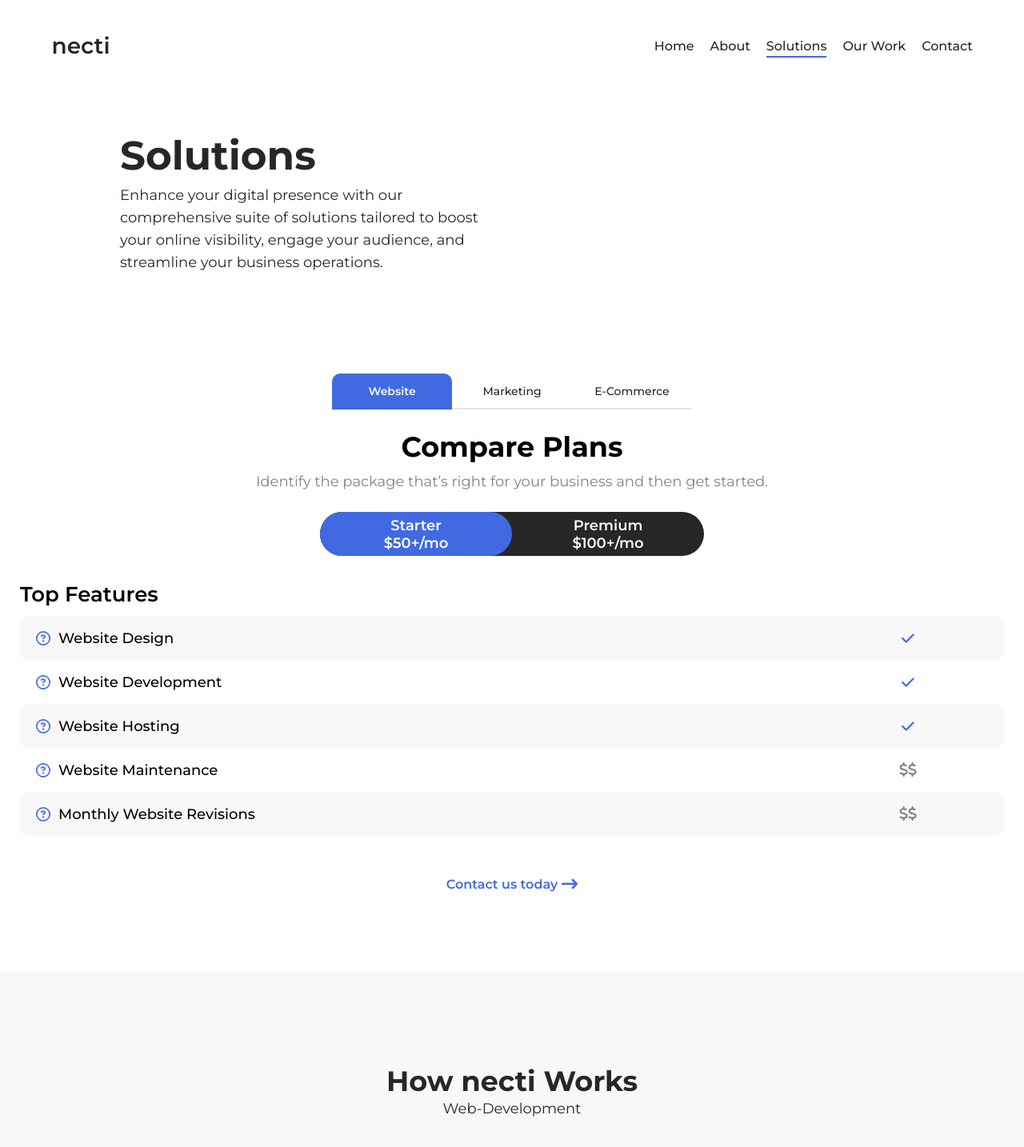
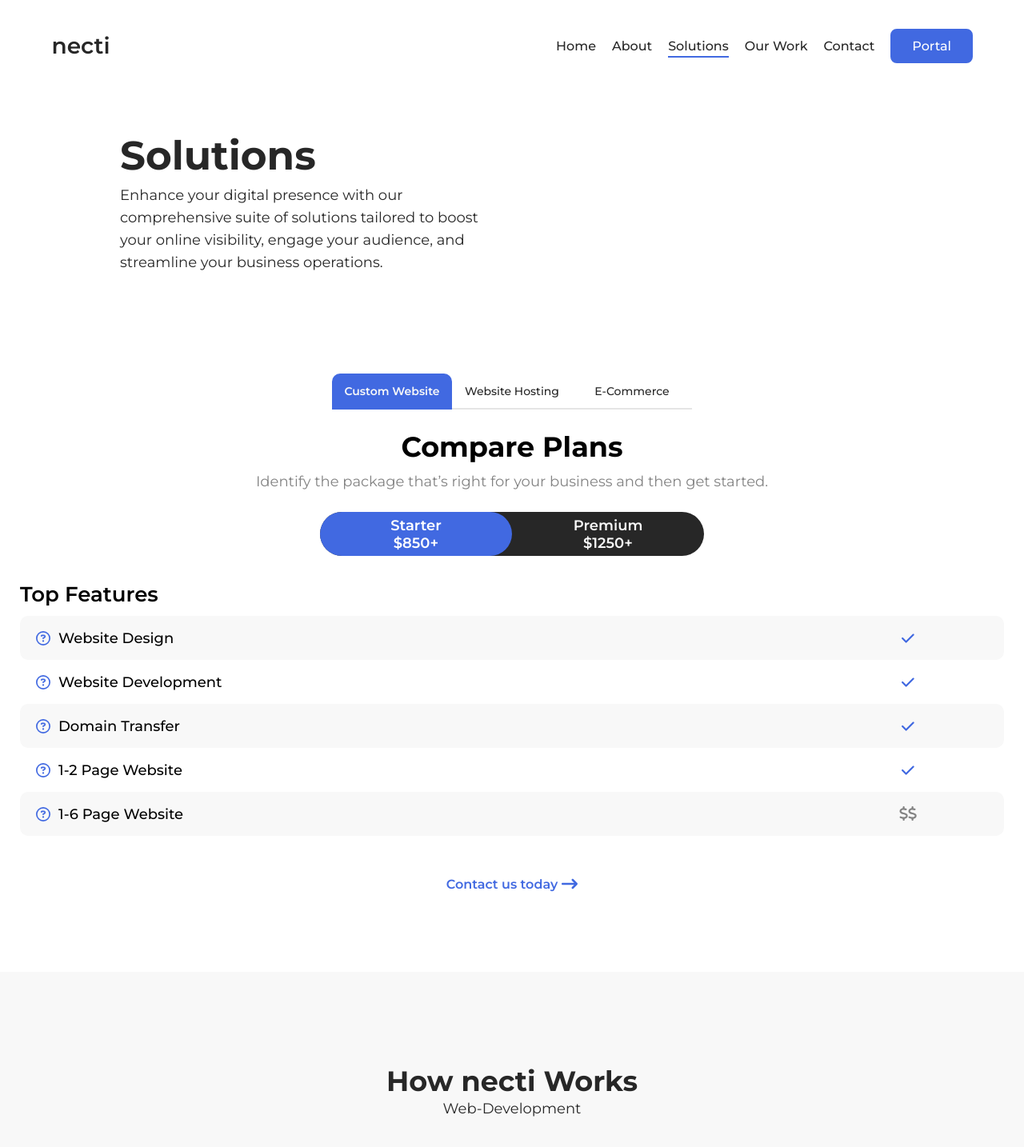
Before and after one commit to necti-inc/necti-web, a Next.js app: page /solutions in a window 1280 px wide. Shown: the top 1434 px of the page at 80% size. Built offline with nearby package versions, Linux system fonts and the light colour scheme.

Commit message:
Added Portal button, and adjusted solutions page

```diff
--- a/src/components/navigation-navbar/Navbar.jsx
+++ b/src/components/navigation-navbar/Navbar.jsx
@@ -147,6 +147,18 @@ const Navbar = () => {
             </Link>
           </button>
         ))}
+        <a
+          style={{
+            backgroundColor: theme.primaryColor,
+            borderColor: theme.primaryColor,
+            color: theme.white,
+          }}
+          className={style.headerButton}
+          href={"https://billing.stripe.com/p/login/9AQ165a5p6Qs01i288"}
+          target={"_blank"}
+        >
+          <p>Portal</p>
+        </a>
       </div>
       {isMenuOpen && (
         <div
@@ -169,6 +181,18 @@ const Navbar = () => {
               {/*</Link>*/}
             </button>
           ))}
+          <a
+            style={{
+              backgroundColor: theme.primaryColor,
+              borderColor: theme.primaryColor,
+              color: theme.white,
+            }}
+            className={style.headerButton}
+            href={"https://billing.stripe.com/p/login/9AQ165a5p6Qs01i288"}
+            target={"_blank"}
+          >
+            <p>Portal</p>
+          </a>
         </div>
       )}
     </div>
--- a/src/components/navigation-navbar/navbar.module.css
+++ b/src/components/navigation-navbar/navbar.module.css
@@ -56,6 +56,20 @@
   height: 23px;
 }
 
+.headerButton {
+  border-radius: 8px;
+  padding: 10px 25px;
+  font-size: 16px;
+  font-weight: 500;
+  border: 2.5px solid;
+}
+
+.headerButton:hover {
+  color: #4169E1 !important;
+  background-color: #FFFFFF !important;
+  transition: background-color 0.3s, color 0.3s;
+}
+
 
 /* Mobile styles */
 @media (max-width: 768px) {
@@ -70,6 +84,17 @@
     font-size: 24px; /* Adjust the size as needed */
     cursor: pointer;
   }
+
+  .headerButton {
+    border-radius: 8px;
+    padding: 15px 25px;
+    font-size: 16px;
+    font-weight: 500;
+    border: 2.5px solid;
+    width: 90%;
+    text-align: center;
+    margin-top: 20px;
+  }
 }
 
 /* Desktop styles */
--- a/src/sections/section-solution-packages/SectionSolutionPackages.jsx
+++ b/src/sections/section-solution-packages/SectionSolutionPackages.jsx
@@ -28,9 +28,9 @@ function SectionSolutionPackages() {
   const [activePackageList, setActivePackageList] = useState([
     ["Website Design", theme.lightGrey, faCheck, faCheck],
     ["Website Development", theme.white, faCheck, faCheck],
-    ["Website Hosting", theme.lightGrey, faCheck, faCheck],
-    ["Website Maintenance", theme.white, faDollarSign, faCheck],
-    ["Monthly Website Revisions", theme.lightGrey, faDollarSign, faCheck],
+    ["Domain Transfer", theme.lightGrey, faCheck, faCheck],
+    ["1-2 Page Website", theme.white, faCheck, faCheck],
+    ["1-6 Page Website", theme.lightGrey, faDollarSign, faCheck],
     // ["Customer Portal", theme.white, faDollarSign, faCheck],
     // [
     //   "4-6 Website Changes Per Month",
@@ -63,8 +63,8 @@ function SectionSolutionPackages() {
   const [activeHowItWorksTitle, setActiveHowItWorksTitle] =
     useState("Web-Development");
 
-  const [activePriceOne, setActivePriceOne] = useState("$50+/mo");
-  const [activePriceTwo, setActivePriceTwo] = useState("$100+/mo");
+  const [activePriceOne, setActivePriceOne] = useState("$850+");
+  const [activePriceTwo, setActivePriceTwo] = useState("$1250+");
   const [activePriceThree, setActivePriceThree] = useState(null);
 
   const [activeTitleOne, setActiveTitleOne] = useState("Starter");
@@ -108,7 +108,7 @@ function SectionSolutionPackages() {
   ]);
 
   function buttonClick(title) {
-    if (title === "Website") {
+    if (title === "Custom Website") {
       setActiveColorWeb([
         theme.primaryColor,
         theme.lightGrey,
@@ -121,9 +121,9 @@ function SectionSolutionPackages() {
       setActivePackageList([
         ["Website Design", theme.lightGrey, faCheck, faCheck],
         ["Website Development", theme.white, faCheck, faCheck],
-        ["Website Hosting", theme.lightGrey, faCheck, faCheck],
-        ["Website Maintenance", theme.white, faDollarSign, faCheck],
-        ["Monthly Website Revisions", theme.lightGrey, faDollarSign, faCheck],
+        ["Domain Transfer", theme.lightGrey, faCheck, faCheck],
+        ["1-2 Page Website", theme.white, faCheck, faCheck],
+        ["1-6 Page Website", theme.lightGrey, faDollarSign, faCheck],
         // ["Customer Portal", theme.white, faDollarSign, faCheck],
         // [
         //   "4-6 Website Changes Per Month",
@@ -134,11 +134,11 @@ function SectionSolutionPackages() {
         // ["Monthly Website Analytics", theme.white, faDollarSign, faDollarSign],
         // ["1 Blog Post Per Month", theme.lightGrey, faDollarSign, faDollarSign],
       ]);
-      setActiveSolutionList([
-        ["SEO Optimization", "Web Development", "$35+/mo", CarteSEO],
-        ["Copy-writing", "Web Development", "$100+", CarteCopy],
-        ["Website Changes", "Web Development", "$400+", CarteChanges],
-      ]);
+      // setActiveSolutionList([
+      //   ["SEO Optimization", "Web Development", "$35+/mo", CarteSEO],
+      //   ["Copy-writing", "Web Development", "$100+", CarteCopy],
+      //   ["Website Changes", "Web Development", "$400+", CarteChanges],
+      // ]);
       setActiveHowItWorksTitle("Web-Development");
       setActiveHowItWorksList([
         [
@@ -154,15 +154,15 @@ function SectionSolutionPackages() {
           "Once development is complete you will be able to choose the best hosting plan for you.",
         ],
       ]);
-      setActivePriceOne("$50+/mo");
-      setActivePriceTwo("$100+/mo");
+      setActivePriceOne("$850+");
+      setActivePriceTwo("$1250+");
       setActivePriceThree(null);
       setActiveTitleTwo("Plus");
       setActiveTitleThree(null);
       // setActiveDescriptionOne("Forms in about 2 to 4 weeks *");
       // setActiveDescriptionTwo("Forms in about 1 to 2 weeks *");
       // setActiveDescriptionThree("Forms in about 4 to 6 days * ");
-    } else if (title === "Marketing") {
+    } else if (title === "Website Hosting") {
       setActiveColorMarketing([
         theme.primaryColor,
         theme.lightGrey,
@@ -173,50 +173,46 @@ function SectionSolutionPackages() {
       setActiveColorAutomation([theme.white, theme.black, theme.grey, 500]);
       setActiveColorEcommerce([theme.white, theme.black, theme.grey, 500]);
       setActivePackageList([
-        ["8 Posts & Caption Creation", theme.lightGrey, faCheck, faCheck],
-        ["2 Story Posts", theme.white, faCheck, faCheck],
-        ["Monthly Analytics Report", theme.lightGrey, faCheck, faCheck],
-        ["Hashtag Curation", theme.white, faCheck, faCheck],
-        ["Content Calendar", theme.lightGrey, faCheck, faCheck],
-        ["16 Posts & Caption Creation", theme.white, faDollarSign, faCheck],
-        ["4 Story Posts", theme.lightGrey, faDollarSign, faCheck],
-        ["Post Scheduling", theme.white, faDollarSign, faCheck],
-        ["Bi-Weekly Engagement", theme.lightGrey, faDollarSign, faCheck],
+        ["HTTPS Security", theme.lightGrey, faCheck, faCheck],
+        ["Fast Globally (Edge Network)", theme.white, faCheck, faCheck],
+        ["1TB Bandwidth", theme.lightGrey, faCheck, faCheck],
+        ["Data Cache", theme.white, faCheck, faCheck],
+        ["Email Support", theme.lightGrey, faCheck, faCheck],
       ]);
-      setActiveSolutionList([
-        ["Additional Post", "Marketing Solution", "$25+", CartePost],
-        ["Story Post", "Marketing Solution", "$20+", CarteStory],
-        ["Facebook Ad Setup", "Marketing Solution", "$75+", CarteFacebookAd],
+      // setActiveSolutionList([
+      //   ["Additional Post", "Marketing Solution", "$25+", CartePost],
+      //   ["Story Post", "Marketing Solution", "$20+", CarteStory],
+      //   ["Facebook Ad Setup", "Marketing Solution", "$75+", CarteFacebookAd],
+      //   [
+      //     "Instagram Boost Setup",
+      //     "Marketing Solution",
+      //     "$25+",
+      //     CarteInstagramBoost,
+      //   ],
+      //   [
+      //     "Facebook Group Post",
+      //     "Marketing Solution",
+      //     "$50+",
+      //     CarteFacebookGroupPost,
+      //   ],
+      // ]);
+      setActiveHowItWorksTitle("Website Hosting");
+      setActiveHowItWorksList([
         [
-          "Instagram Boost Setup",
-          "Marketing Solution",
-          "$25+",
-          CarteInstagramBoost,
+          "Security",
+          "Ensure secure connections with HTTPS, protecting your website and user data.",
         ],
         [
-          "Facebook Group Post",
-          "Marketing Solution",
-          "$50+",
-          CarteFacebookGroupPost,
+          "Data Cache",
+          "Improve load times and reduce server load with effective data caching strategies.",
+        ],
+        [
+          "Email Support",
+          "Get dedicated email support for any hosting-related queries or issues.",
         ],
       ]);
-      setActiveHowItWorksTitle("Marketing");
-      setActiveHowItWorksList([
-        [
-          "Strategize",
-          "Develop a comprehensive marketing strategy tailored to your business goals and target audience.",
-        ],
-        [
-          "Engage",
-          "Utilize social media and digital channels to engage with your audience and build a loyal community.",
-        ],
-        [
-          "Optimize",
-          "Continuously optimize your marketing efforts based on data-driven insights for maximum impact.",
-        ],
-      ]);
-      setActivePriceOne("$600+/mo");
-      setActivePriceTwo("$1200+/mo");
+      setActivePriceOne("$14.99/mo");
+      setActivePriceTwo("$120/yr");
       setActivePriceThree(null);
       setActiveTitleTwo("Premium");
       setActiveTitleThree(null);
@@ -328,21 +324,9 @@ function SectionSolutionPackages() {
             isWebsiteHovered ? theme.primaryColor : activeColorWeb[2]
           }
           fontWeight={activeColorWeb[3]}
-          title="Website"
+          title="Custom Website"
           mouseEnter={() => setIsWebsiteHovered(true)}
           mouseLeave={() => setIsWebsiteHovered(false)}
-        />
-        <SolutionTile
-          onPress={buttonClick}
-          backgroundColor={activeColorMarketing[0]}
-          titleColor={activeColorMarketing[1]}
-          borderColor={
-            isMarketingHovered ? theme.primaryColor : activeColorMarketing[2]
-          }
-          fontWeight={activeColorMarketing[3]}
-          title="Marketing"
-          mouseEnter={() => setIsMarketingHovered(true)}
-          mouseLeave={() => setIsMarketingHovered(false)}
         />
         {/*<SolutionTile*/}
         {/*  onPress={buttonClick}*/}
@@ -356,6 +340,18 @@ function SectionSolutionPackages() {
         {/*  mouseEnter={() => setIsAutomationHovered(true)}*/}
         {/*  mouseLeave={() => setIsAutomationHovered(false)}*/}
         {/*/>*/}
+        <SolutionTile
+          onPress={buttonClick}
+          backgroundColor={activeColorMarketing[0]}
+          titleColor={activeColorMarketing[1]}
+          borderColor={
+            isMarketingHovered ? theme.primaryColor : activeColorMarketing[2]
+          }
+          fontWeight={activeColorMarketing[3]}
+          title="Website Hosting"
+          mouseEnter={() => setIsMarketingHovered(true)}
+          mouseLeave={() => setIsMarketingHovered(false)}
+        />
         <SolutionTile
           onPress={buttonClick}
           backgroundColor={activeColorEcommerce[0]}
```
Also changed, not shown: src/app/page.jsx (+5 -5 lines).
